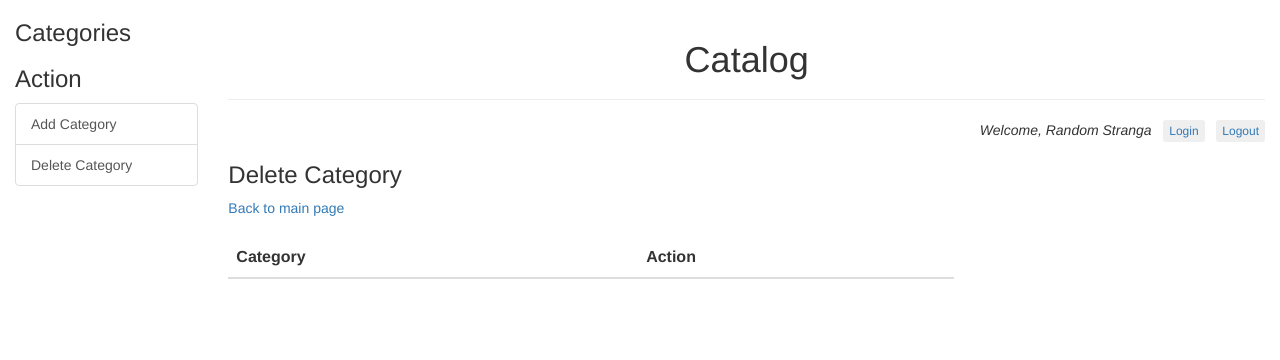
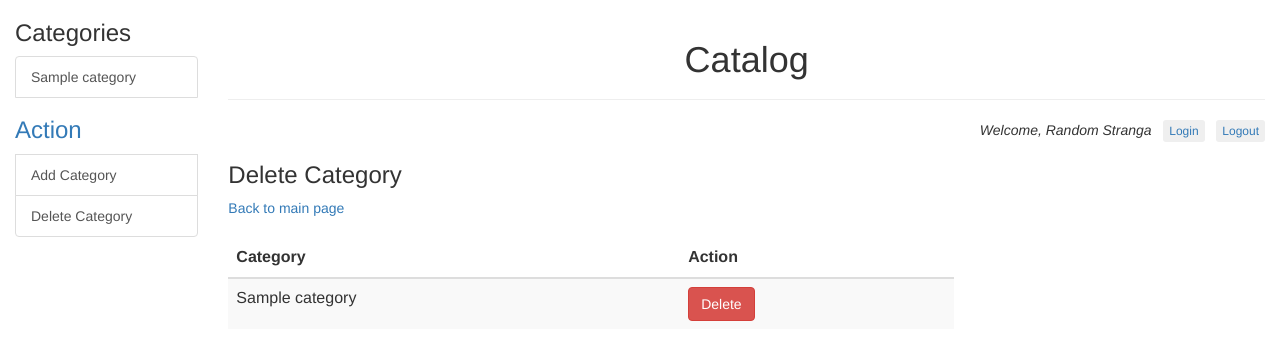
Before and after one commit to jessica-hsu/Full-stack-Nanodegree, a Flask app: page /category/delete in a window 1280 px wide. Shown: the top 360 px of the page. Run offline with Flask 2, Linux system fonts and the light colour scheme; tables that the repository leaves empty hold one stand-in row (values such as "Sample post"); lists and menus that the app fills with data are empty; some libraries are stand-ins or nearby versions.

Commit message:
many bug fixes

```diff
--- a/project5/application.py
+++ b/project5/application.py
@@ -2,7 +2,7 @@
 
 from flask import Flask, render_template, request, redirect, url_for, jsonify
 from sqlalchemy import create_engine
-from sqlalchemy.orm import sessionmaker
+from sqlalchemy.orm import sessionmaker, scoped_session
 from database_setup import Base, Category, Item
 
 app = Flask(__name__)
@@ -11,11 +11,9 @@
 Base.metadata.bind = engine
 
 DBSession = sessionmaker(bind=engine)
-session = DBSession()
+# if you don't scope it, you will have problems and a huge headache
+session = scoped_session(DBSession)
 
-# global variables - to be used for every page rendering
-# load all categories. To be used in side bar for every page
-all_categories = all_categories = session.query(Category).all()
 
 # Create JSON object for Categories
 @app.route('/category/JSON')
@@ -35,16 +33,19 @@
 @app.route('/catalog')
 def load_main_page():
 	# render results to home page
+	all_categories = session.query(Category).all()
 	return render_template('index.html', categories=all_categories)
 
 # View items in selected category
 # valid URL for viewing items of a category
 @app.route('/category/<category_id>')
 def view_category_items(category_id):
-	current_category = session.query(Category).filter_by(id=category_id)
+	all_categories = session.query(Category).all()
+	current_category = session.query(Category).filter_by(id=category_id).first()
 	# query to retrieve all items under selected category
 	items = session.query(Item).filter_by(category_id=category_id)
-	return render_template('show-items.html',categories=all_categories,items=itemsm, category=current_category)
+	# current_category = session.query(Category).filter_by(id=category_id)
+	return render_template('show-items.html',categories=all_categories,items=items,category=current_category)
 
 # Add new category
 # valid URL for accessing add category page
@@ -57,12 +58,14 @@
 		session.commit()
 		return redirect(url_for('load_main_page'))
 	else:
+		all_categories = session.query(Category).all()
 		return render_template('add-category.html', categories=all_categories)
 
 # View categories to delete
 # valid URL for viewing categories to delete
 @app.route('/category/delete')
 def view_categories_to_delete():
+	all_categories = session.query(Category).all()
 	return render_template('delete-category.html', categories=all_categories)
 
 # Delete category
@@ -73,15 +76,15 @@
 	if (request.method == 'POST'):
 		session.delete(category_to_delete)
 		session.commit()
-		redirect('/category/delete')	# if successful, go back to see available categories to delete
+		return redirect('/category/delete')	# if successful, go back to see available categories to delete
 	else:
-		redirect('/')	# if not, go back to home page
+		return redirect('/')	# if not, go back to home page
 
 # Add new item
 # valid URL to add items
 @app.route('/category/<category_id>/add', methods=['GET', 'POST'])
 def add_item(category_id):
-	category = session.query(Category).filter_by(id=category_id)
+	category = session.query(Category).filter_by(id=category_id).first()
 	if (request.method == 'POST'):
 		new_item_name = request.form['item-name']
 		new_item_description = request.form['item-description']
@@ -89,9 +92,10 @@
 		session.add(new_item)
 		session.commit()
 		# redirect to see all items in selected category
-		redirect(url_for('view_category_items', category_id=category_id, category_name=category.name))
+		return redirect(url_for('view_category_items', category_id=category_id, category_name=category.name))
 	else:
-		render_template('add-item.html', category=category)
+		all_categories = session.query(Category).all()
+		return render_template('add-item.html', categories=all_categories,category=category)
 
 # Edit item
 # valid URL to edit item
@@ -106,9 +110,11 @@
 		session.add(item_to_edit)
 		session.commit()
 		# redirect to see all items in selected category
-		redirect(url_for('view_category_items', category_id=category_id))
+		return redirect(url_for('view_category_items', category_id=category_id))
 	else:
-		render_template('edit-item.html', item=item_to_edit)
+		all_categories = session.query(Category).all()
+		return render_template('edit-item.html', categories=all_categories, item=item_to_edit,
+								category_id=category_id, item_id=item_id)
 
 # Delete item
 # valid url to delete item from db
@@ -119,7 +125,7 @@
 		session.delete(item_to_delete)
 		session.commit()
 	# redirect to see all items in selected category
-	redirect(url_for('view_category_items', category_id=category_id))
+	return redirect(url_for('view_category_items', category_id=category_id))
 
 # Login Page
 @app.route('/login')
--- a/project5/database_setup.py
+++ b/project5/database_setup.py
@@ -43,7 +43,6 @@
 			'id': self.id,
 			'name': self.name,
 			'description': self.description,
-			'category_id': self.category_id
 		}
 
 engine = create_engine('sqlite:///catalog.db')
--- a/project5/templates/add-category.html
+++ b/project5/templates/add-category.html
@@ -22,7 +22,7 @@
 					<h3>Categories</h3>
 					<div class="list-group" id="categories">
 						{% for c in categories %}
-							<a href="{{url_for('view_category_items',category_id=c.id)}}" class="list-group-item">c.name<a>
+							<a href="{{url_for('view_category_items',category_id=c.id)}}" class="list-group-item">{{c.name}}</a>
 						{% endfor %}
 					</div>
 					<h3>Action</h3>
--- a/project5/templates/delete-category.html
+++ b/project5/templates/delete-category.html
@@ -22,7 +22,7 @@
 					<h3>Categories</h3>
 					<div class="list-group" id="categories">
 						{% for c in categories %}
-							<a href="{{url_for('view_category_items',category_id=c.id)}}" class="list-group-item">c.name<a>
+							<a href="{{url_for('view_category_items',category_id=c.id)}}" class="list-group-item">{{c.name}}<a>
 						{% endfor %}
 					</div>
 					<h3>Action</h3>
@@ -49,9 +49,9 @@
 								</thead>
 								<tbody>
 									{% for c in categories %}
-										<tr><td>c.name</td><td>
+										<tr><td>{{c.name}}</td><td>
 										<a href="{{url_for('delete_category_now',category_id=c.id)}}">
-											<button type="button" class="btn btn-danger">Danger</button>
+											<button type="button" class="btn btn-danger">Delete</button>
 										<a></td></tr>
 									{% endfor %}
 								</tbody>
--- a/project5/templates/edit-item.html
+++ b/project5/templates/edit-item.html
@@ -49,11 +49,11 @@
 							</div>
 							<div class="form-group">
 								<label for="item-name">Item Name</label>
-								<input class="form-control" type="text" id="item-name" name="item-name" value="{{item.name}}>
+								<input class="form-control" type="text" id="item-name" name="item-name" value="{{item.name}}">
 							</div>
 							<div class="form-group">
 								<label for="item-description">Item Description</label>
-								<textarea class="form-control" id="item-description" name="item-description" rows="5" cols="6">{{item.description}}/textarea>
+								<textarea class="form-control" id="item-description" name="item-description" rows="5" cols="6">{{item.description}}</textarea>
 							</div>
 							<button type="submit" class="btn btn-primary">Submit</button>
 						</form>
```
Also changed, not shown: project5/templates/add-item.html (+4 -4 lines), project5/templates/show-items.html (+5 -6 lines).
